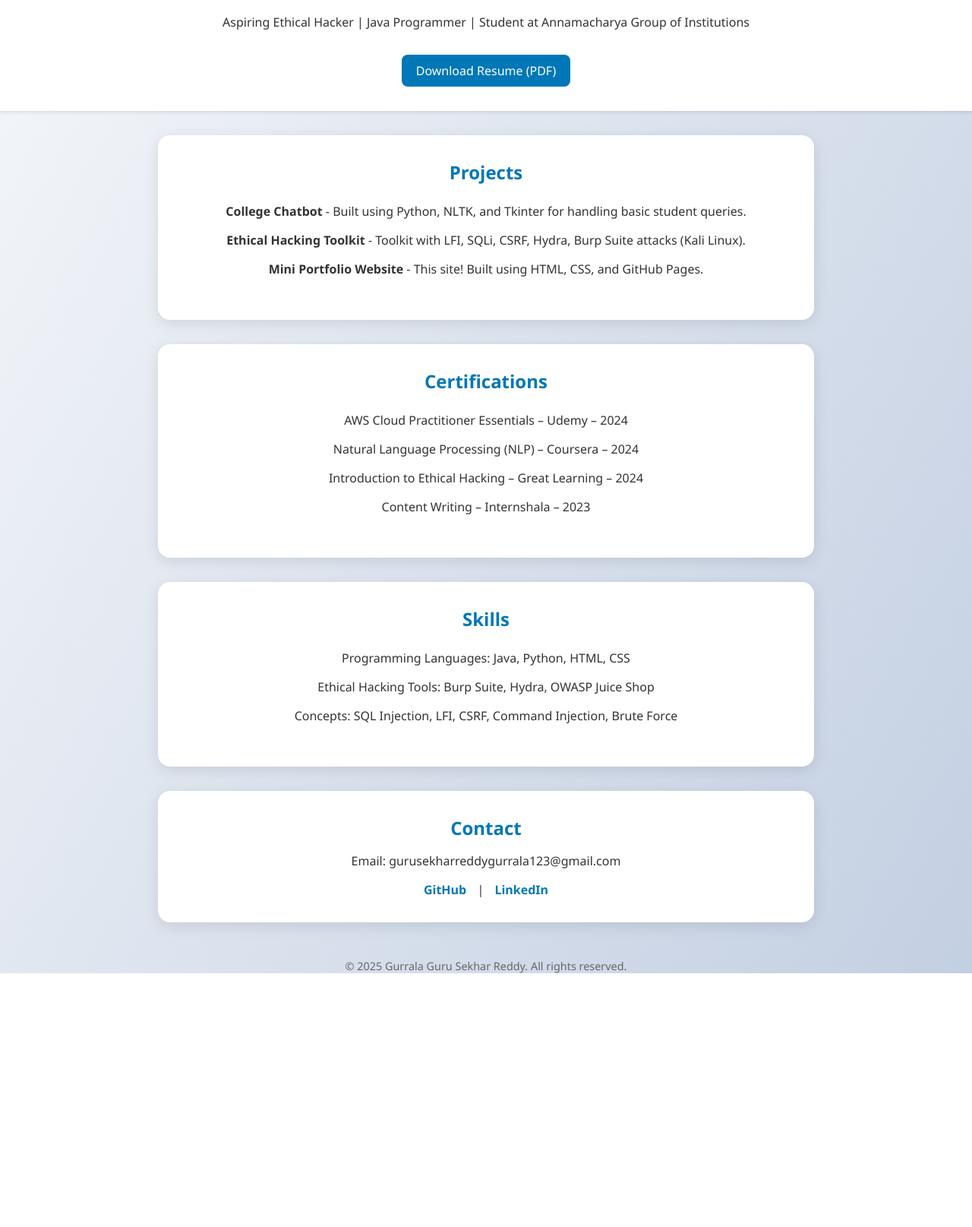
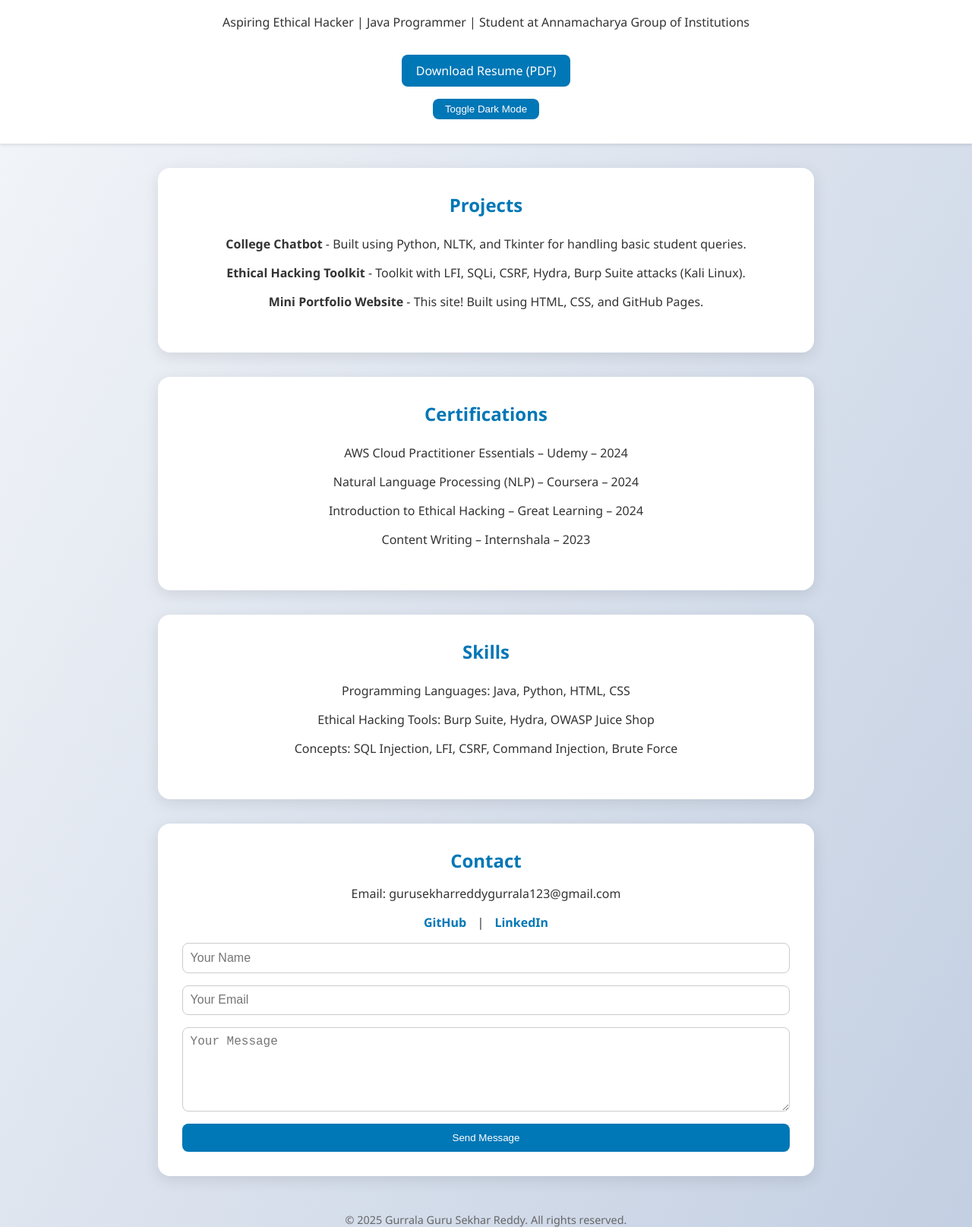
Before and after one commit to Gurusekharreddygurrala/portfolio, a plain HTML site: page index.html in a window 1280 px wide. Shown: the part 124-1739 px from the top of the page at 76% size. Before the commit the page ends 1405 px from the top, so only its background shows below. Drawn offline with Linux system fonts and the light colour scheme.

Commit message:
Update index.html

```diff
--- a/index.html
+++ b/index.html
@@ -12,11 +12,19 @@
       padding: 0;
       text-align: center;
       color: #333;
+      transition: background-color 0.4s, color 0.4s;
+    }
+    body.dark-mode {
+      background: #121212;
+      color: #f0f0f0;
     }
     header {
       padding: 2rem;
       background-color: #fff;
       box-shadow: 0 2px 4px rgba(0, 0, 0, 0.1);
+    }
+    body.dark-mode header {
+      background-color: #1e1e1e;
     }
     img.profile-pic {
       width: 180px;
@@ -36,6 +44,9 @@
       border-radius: 1rem;
       padding: 2rem;
       box-shadow: 0 5px 20px rgba(0,0,0,0.1);
+    }
+    body.dark-mode section {
+      background: #1f1f1f;
     }
     .section-title {
       color: #0077b6;
@@ -65,6 +76,35 @@
       text-decoration: none;
       font-weight: bold;
     }
+    .toggle-btn {
+      margin-top: 1rem;
+      cursor: pointer;
+      background: #0077b6;
+      color: white;
+      padding: 0.4rem 1rem;
+      border: none;
+      border-radius: 0.5rem;
+    }
+    form {
+      display: flex;
+      flex-direction: column;
+      gap: 1rem;
+      margin-top: 1rem;
+    }
+    input, textarea {
+      padding: 0.6rem;
+      border-radius: 0.5rem;
+      border: 1px solid #ccc;
+      font-size: 1rem;
+    }
+    button[type="submit"] {
+      background-color: #0077b6;
+      color: white;
+      border: none;
+      padding: 0.7rem;
+      border-radius: 0.5rem;
+      cursor: pointer;
+    }
     footer {
       margin-top: 3rem;
       font-size: 0.9rem;
@@ -78,6 +118,8 @@
     <h1>Gurrala Guru Sekhar Reddy</h1>
     <p>Aspiring Ethical Hacker | Java Programmer | Student at Annamacharya Group of Institutions</p>
     <a href="resume.pdf" class="button" target="_blank">Download Resume (PDF)</a>
+    <br />
+    <button class="toggle-btn" onclick="toggleDarkMode()">Toggle Dark Mode</button>
   </header>
 
   <section>
@@ -115,10 +157,22 @@
       <a href="https://github.com/Gurusekharreddygurrala" target="_blank">GitHub</a> |
       <a href="https://www.linkedin.com/in/guru-sekhar-reddy-gurrala-2218ab32b" target="_blank">LinkedIn</a>
     </div>
+    <form action="https://formsubmit.co/gurusekharreddygurrala123@gmail.com" method="POST">
+      <input type="text" name="name" placeholder="Your Name" required>
+      <input type="email" name="email" placeholder="Your Email" required>
+      <textarea name="message" rows="5" placeholder="Your Message" required></textarea>
+      <button type="submit">Send Message</button>
+    </form>
   </section>
 
   <footer>
     &copy; 2025 Gurrala Guru Sekhar Reddy. All rights reserved.
   </footer>
+
+  <script>
+    function toggleDarkMode() {
+      document.body.classList.toggle('dark-mode');
+    }
+  </script>
 </body>
 </html>
```
